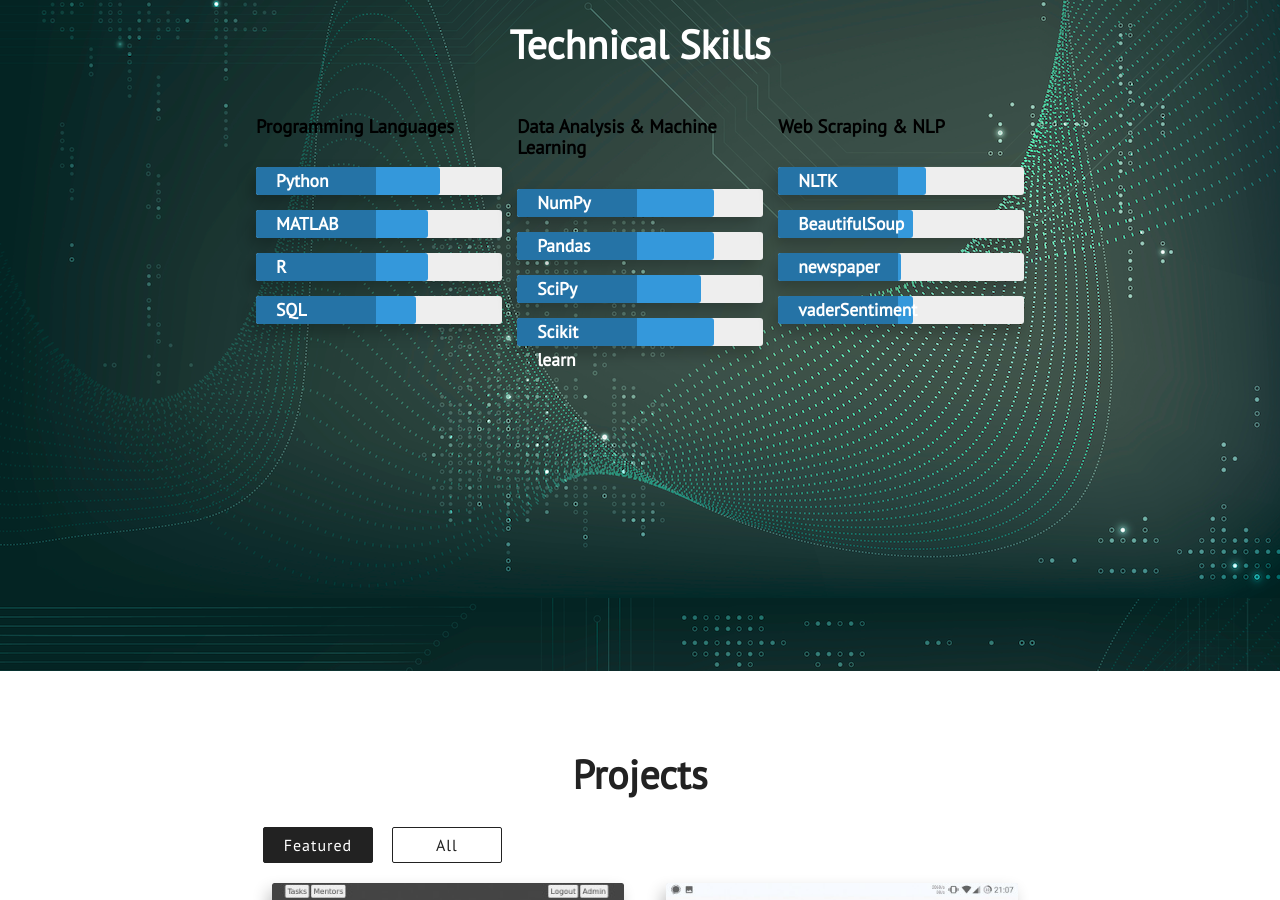
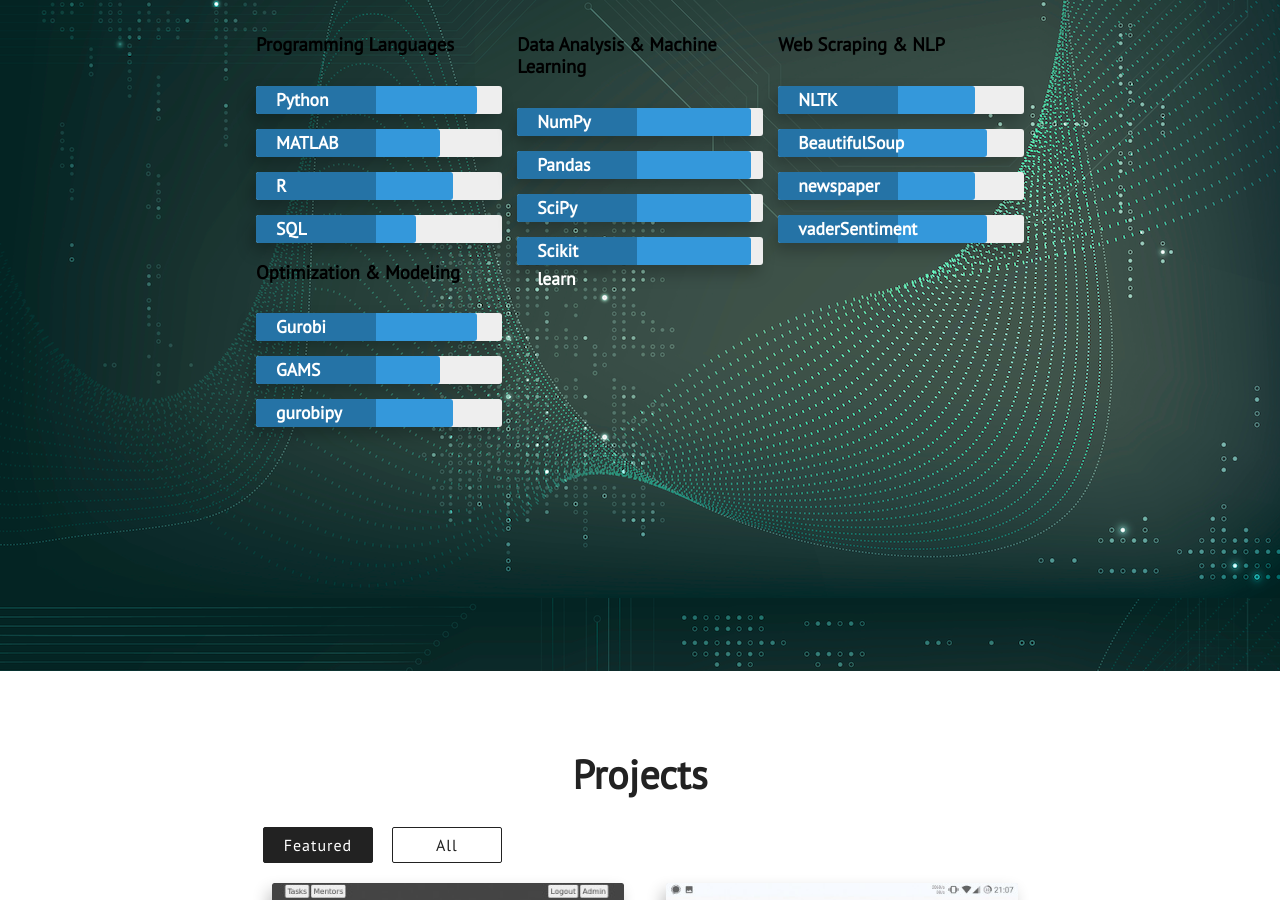
Before and after one commit to sotudian/sotudian.github.io, a Jekyll site: the page built from index.html, in a window 1280 px wide and 900 px high, scrolled down 2229 px. Built offline with Jekyll 4.4.1, drawn with Linux system fonts in a browser that asks for light colours; nearby versions of some CDN libraries.

Commit message:
Update skills.html

```diff
--- a/_includes/skills.html
+++ b/_includes/skills.html
@@ -10,20 +10,36 @@
                             <!-- Programming Languages -->
                             <h3 class="skills-category">Programming Languages</h3>
                             <div class="progress-bars">
-                                <div class="skillbar clearfix" data-percent="75%">
+                                <div class="skillbar clearfix" data-percent="90%">
                                     <div class="skillbar-title" style="background: #2980b9;"><span>Python</span></div>
                                     <div class="skillbar-bar" style="background: #3498db;"></div>
                                 </div>
-                                <div class="skillbar clearfix" data-percent="70%">
+                                <div class="skillbar clearfix" data-percent="75%">
                                     <div class="skillbar-title" style="background: #2980b9;"><span>MATLAB</span></div>
                                     <div class="skillbar-bar" style="background: #3498db;"></div>
                                 </div>
-                                <div class="skillbar clearfix" data-percent="70%">
+                                <div class="skillbar clearfix" data-percent="80%">
                                     <div class="skillbar-title" style="background: #2980b9;"><span>R</span></div>
                                     <div class="skillbar-bar" style="background: #3498db;"></div>
                                 </div>
                                 <div class="skillbar clearfix" data-percent="65%">
                                     <div class="skillbar-title" style="background: #2980b9;"><span>SQL</span></div>
+                                    <div class="skillbar-bar" style="background: #3498db;"></div>
+                                </div>
+                            </div>
+                            <!-- Optimization & Modeling-->
+                            <h3 class="skills-category">Optimization & Modeling</h3>
+                            <div class="progress-bars">
+                                <div class="skillbar clearfix" data-percent="90%">
+                                    <div class="skillbar-title" style="background: #2980b9;"><span>Gurobi</span></div>
+                                    <div class="skillbar-bar" style="background: #3498db;"></div>
+                                </div>
+                                <div class="skillbar clearfix" data-percent="75%">
+                                    <div class="skillbar-title" style="background: #2980b9;"><span>GAMS</span></div>
+                                    <div class="skillbar-bar" style="background: #3498db;"></div>
+                                </div>
+                                <div class="skillbar clearfix" data-percent="80%">
+                                    <div class="skillbar-title" style="background: #2980b9;"><span>gurobipy</span></div>
                                     <div class="skillbar-bar" style="background: #3498db;"></div>
                                 </div>
                             </div>
@@ -34,19 +50,19 @@
                             <!-- Data Analysis & Machine Learning -->
                             <h3 class="skills-category">Data Analysis & Machine Learning</h3>
                             <div class="progress-bars">
-                                <div class="skillbar clearfix" data-percent="80%">
+                                <div class="skillbar clearfix" data-percent="95%">
                                     <div class="skillbar-title" style="background: #2980b9;"><span>NumPy</span></div>
                                     <div class="skillbar-bar" style="background: #3498db;"></div>
                                 </div>
-                                <div class="skillbar clearfix" data-percent="80%">
+                                <div class="skillbar clearfix" data-percent="95%">
                                     <div class="skillbar-title" style="background: #2980b9;"><span>Pandas</span></div>
                                     <div class="skillbar-bar" style="background: #3498db;"></div>
                                 </div>
-                                <div class="skillbar clearfix" data-percent="75%">
+                                <div class="skillbar clearfix" data-percent="95%">
                                     <div class="skillbar-title" style="background: #2980b9;"><span>SciPy</span></div>
                                     <div class="skillbar-bar" style="background: #3498db;"></div>
                                 </div>
-                                <div class="skillbar clearfix" data-percent="80%">
+                                <div class="skillbar clearfix" data-percent="95%">
                                     <div class="skillbar-title" style="background: #2980b9;"><span>Scikit learn</span></div>
                                     <div class="skillbar-bar" style="background: #3498db;"></div>
                                 </div>
@@ -58,19 +74,19 @@
                             <!-- Web Scraping & NLP -->
                             <h3 class="skills-category">Web Scraping & NLP</h3>
                             <div class="progress-bars">
-                                <div class="skillbar clearfix" data-percent="60%">
+                                <div class="skillbar clearfix" data-percent="80%">
                                     <div class="skillbar-title" style="background: #2980b9;"><span>NLTK</span></div>
                                     <div class="skillbar-bar" style="background: #3498db;"></div>
                                 </div>
-                                <div class="skillbar clearfix" data-percent="55%">
+                                <div class="skillbar clearfix" data-percent="85%">
                                     <div class="skillbar-title" style="background: #2980b9;"><span>BeautifulSoup</span></div>
                                     <div class="skillbar-bar" style="background: #3498db;"></div>
                                 </div>
-                                <div class="skillbar clearfix" data-percent="50%">
+                                <div class="skillbar clearfix" data-percent="80%">
                                     <div class="skillbar-title" style="background: #2980b9;"><span>newspaper</span></div>
                                     <div class="skillbar-bar" style="background: #3498db;"></div>
                                 </div>
-                                <div class="skillbar clearfix" data-percent="55%">
+                                <div class="skillbar clearfix" data-percent="85%">
                                     <div class="skillbar-title" style="background: #2980b9;"><span>vaderSentiment</span></div>
                                     <div class="skillbar-bar" style="background: #3498db;"></div>
                                 </div>
```
